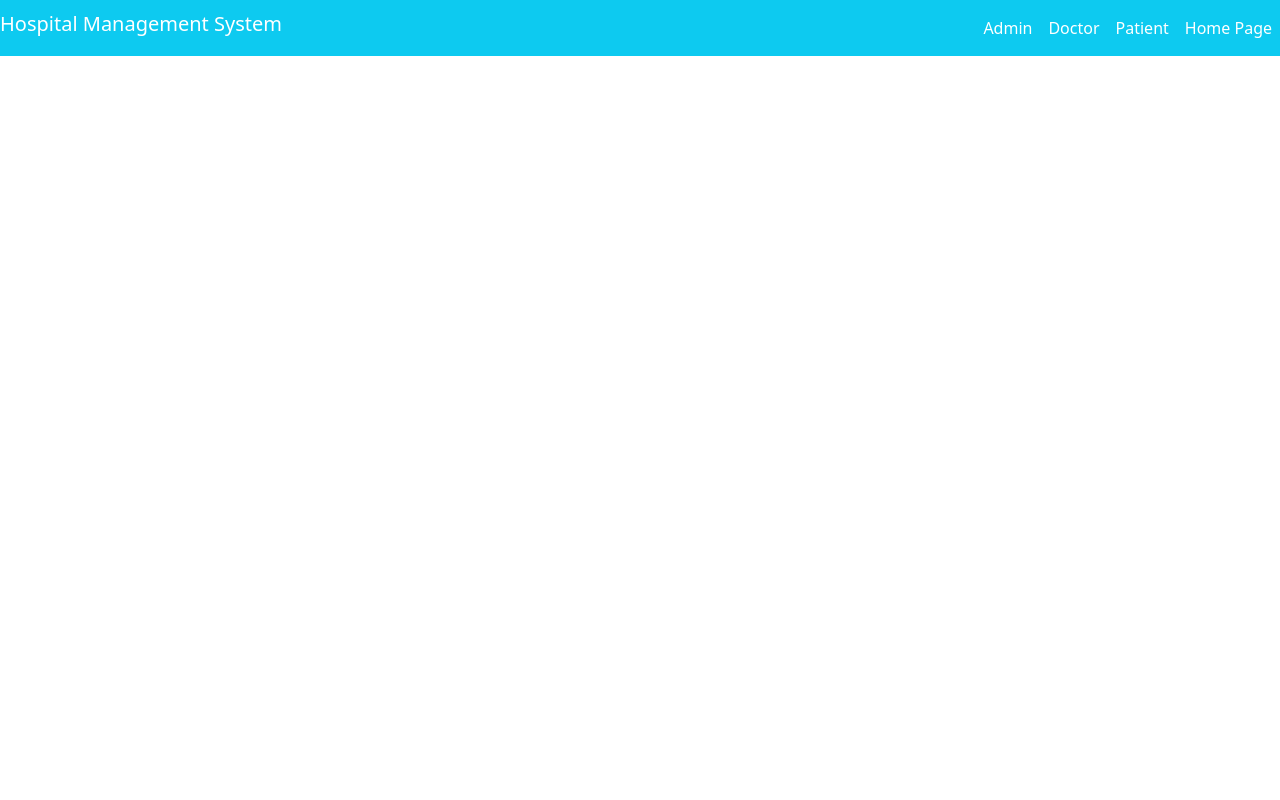
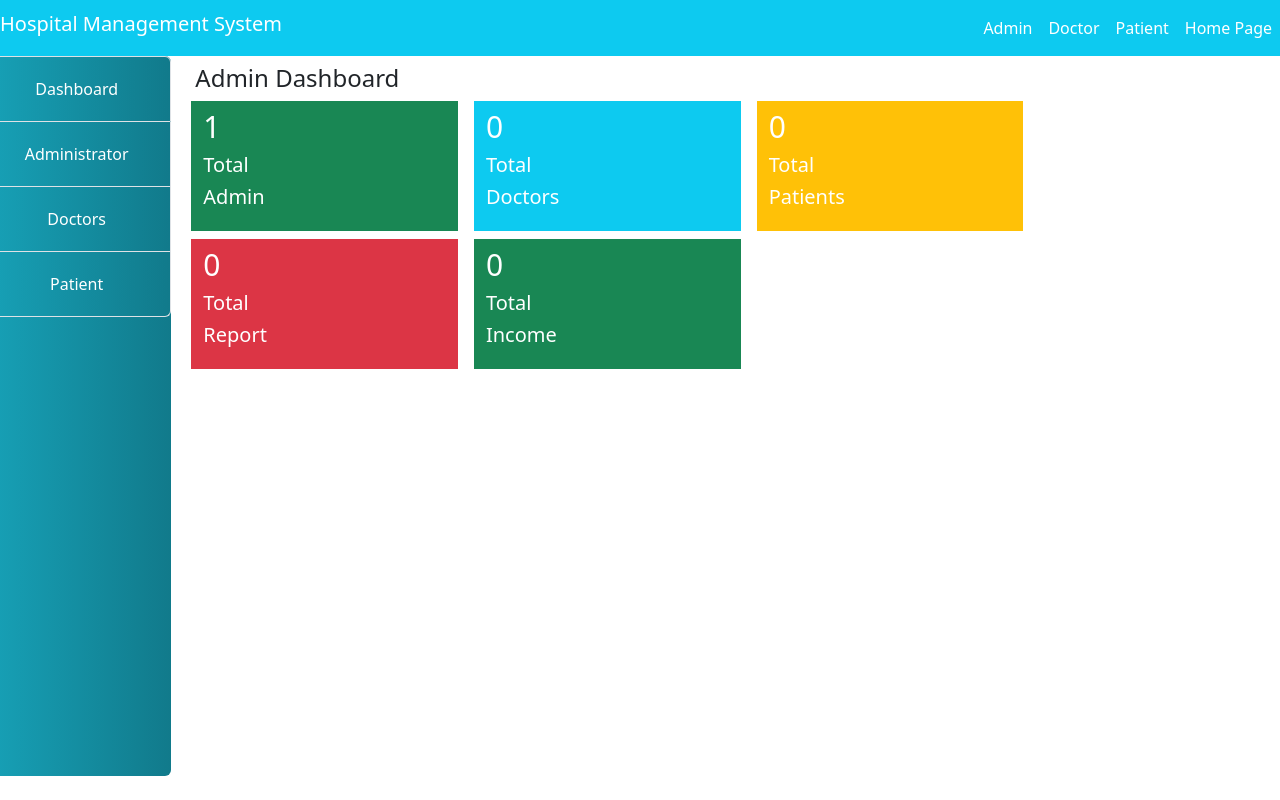
Before and after one commit to Jay1811004/Medisync-A-website-for-Hospital-Management-System_22CS008_22CS014, a PHP site: page /admin/index.php in a window 1280 px wide. Run offline with PHP 8.4, Linux system fonts and the light colour scheme; data comes from the database, SQL or seed files in the repository.

Commit message:
Update index.php

```diff
--- a/Hospital/admin/index.php
+++ b/Hospital/admin/index.php
@@ -1,4 +1,3 @@
-
 <?php
 session_start();
 
@@ -8,13 +7,112 @@
 <head>
     <meta charset="UTF-8">
     <meta name="viewport" content="width=device-width, initial-scale=1.0">
-    <title>Document</title>
+    <title>Admin Dashboard</title>
 </head>
 <body>
 
 <?php
 include("../include/header.php");
+
+include("../include/connection.php");
 ?>
 
+<div class="container-fluid">
+    <div class="col-md-12">
+        <div class="row">
+            <div class="col-md-2" style="margin-left: -30px;">
+                <!--Sidenav-->
+                <?php
+                include("sidenav.php");
+                ?>
+            </div>
+            <div class="col-md-10 ">
+                <h4 class="my-2">Admin Dashboard</h4>
+                <div class="col-md-12 my-1">
+                    <div class="row">
+                        <div class="col-md-3 bg-success mx-2" style="height: 130px;">
+                            <div class="col-md-12">
+                                <div class="row">
+                                    <div class="col-md-8">
+                                        <?php
+                                          $ad = mysqli_query($connect,"SELECT * FROM admin");
+                                          $num = mysqli_num_rows($ad);
+                                        ?>
+                                        <h5 class="my-2 text-white" style="font-size: 30px;"><?php echo $num;?></h5>
+                                        <h5 class="text-white">Total</h5>
+                                        <h5 class="text-white">Admin</h5>
+                                    </div>
+                                    <div class="col-md-4">
+                                        <a href="admin.php"><i class="fa fa-users-cog fa-3x my-4" style="color:white;"></i></a>
+                                    </div>
+                                </div>
+                            </div>
+                        </div>
+
+                        <div class="col-md-3 bg-info mx-2" style="height: 130px;">
+                        <div class="col-md-12">
+                                <div class="row">
+                                    <div class="col-md-8">
+                                        <h5 class="my-2 text-white" style="font-size: 30px;">0</h5>
+                                        <h5 class="text-white">Total</h5>
+                                        <h5 class="text-white">Doctors</h5>
+                                    </div>
+                                    <div class="col-md-4">
+                                        <a href="#"><i class="fa fa-user-md fa-3x my-4" style="color:white;"></i></a>
+                                    </div>
+                                </div>
+                            </div>
+                        </div>
+
+                        <div class="col-md-3 bg-warning mx-2" style="height: 130px;">
+                        <div class="col-md-12">
+                            <div class="row">
+                                 <div class="col-md-8">
+                                        <h5 class="my-2 text-white" style="font-size: 30px;">0</h5>
+                                        <h5 class="text-white">Total</h5>
+                                        <h5 class="text-white">Patients</h5>
+                                 </div>
+                                <div class="col-md-4">
+                                        <a href="#"><i class="fa fa-procedures fa-3x my-4" style="color:white;"></i></a>
+                                </div>
+                            </div>
+                        </div>
+                        </div>
+
+                        <div class="col-md-3 bg-danger mx-2 my-2" style="height: 130px;">
+                        <div class="col-md-12">
+                                <div class="row">
+                                    <div class="col-md-8">
+                                        <h5 class="my-2 text-white" style="font-size: 30px;">0</h5>
+                                        <h5 class="text-white">Total</h5>
+                                        <h5 class="text-white">Report</h5>
+                                    </div>
+                                    <div class="col-md-4">
+                                        <a href="#"><i class="fa fa-flag fa-3x my-4" style="color:white;"></i></a>
+                                    </div>
+                                </div>
+                            </div>
+                        </div>
+
+                        <div class="col-md-3 bg-success mx-2 my-2" style="height: 130px;">
+                        <div class="col-md-12">
+                                <div class="row">
+                                    <div class="col-md-8">
+                                        <h5 class="my-2 text-white" style="font-size: 30px;">0</h5>
+                                        <h5 class="text-white">Total</h5>
+                                        <h5 class="text-white">Income</h5>
+                                    </div>
+                                    <div class="col-md-4">
+                                        <a href="#"><i class="fa fa-money-check-alt fa-3x my-4" style="color:white;"></i></a>
+                                    </div>
+                                </div>
+                            </div>
+                        </div>
+                    </div>
+                </div>
+            </div>
+        </div>
+    </div>
+</div>
 </body>
 </html>
```
